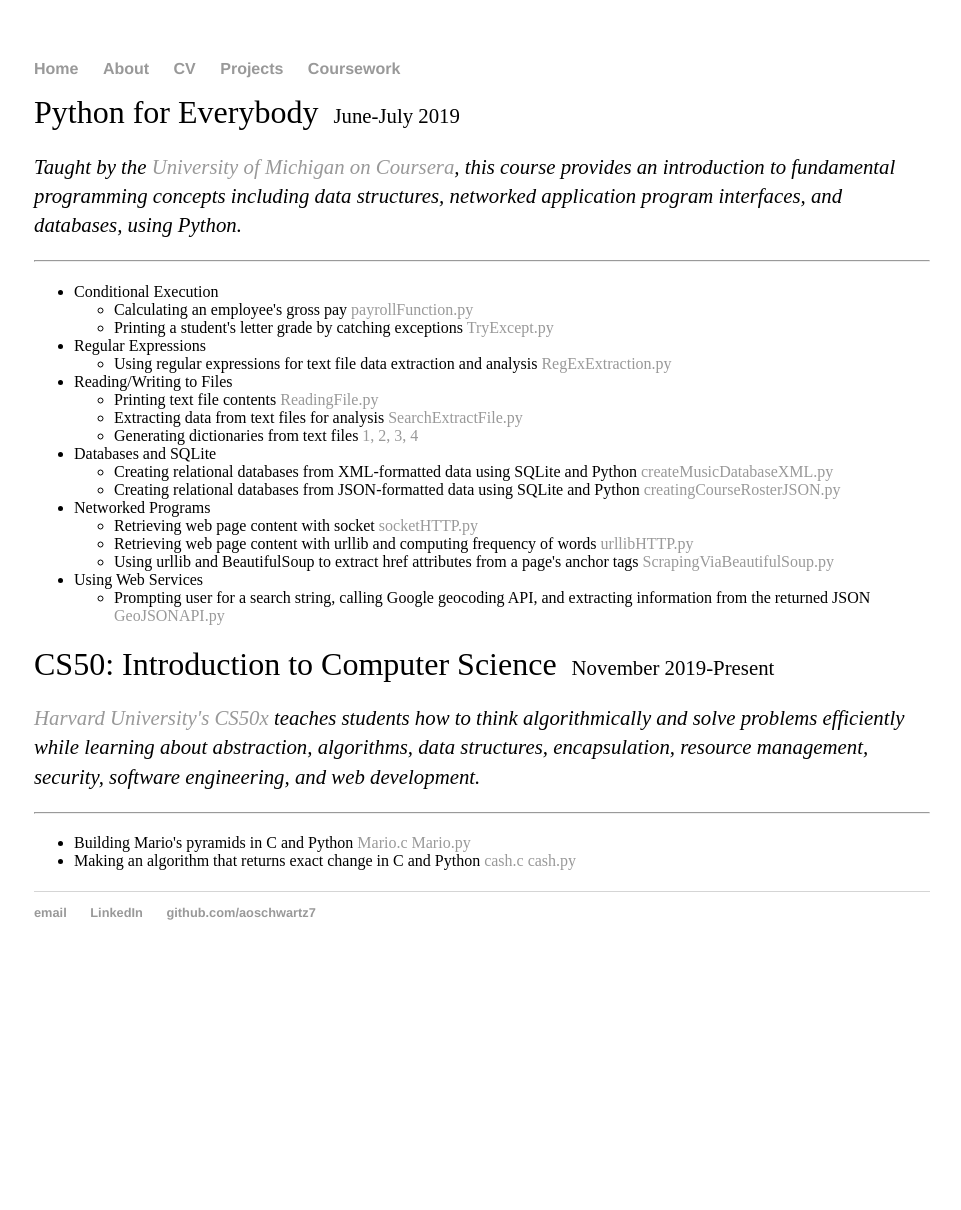
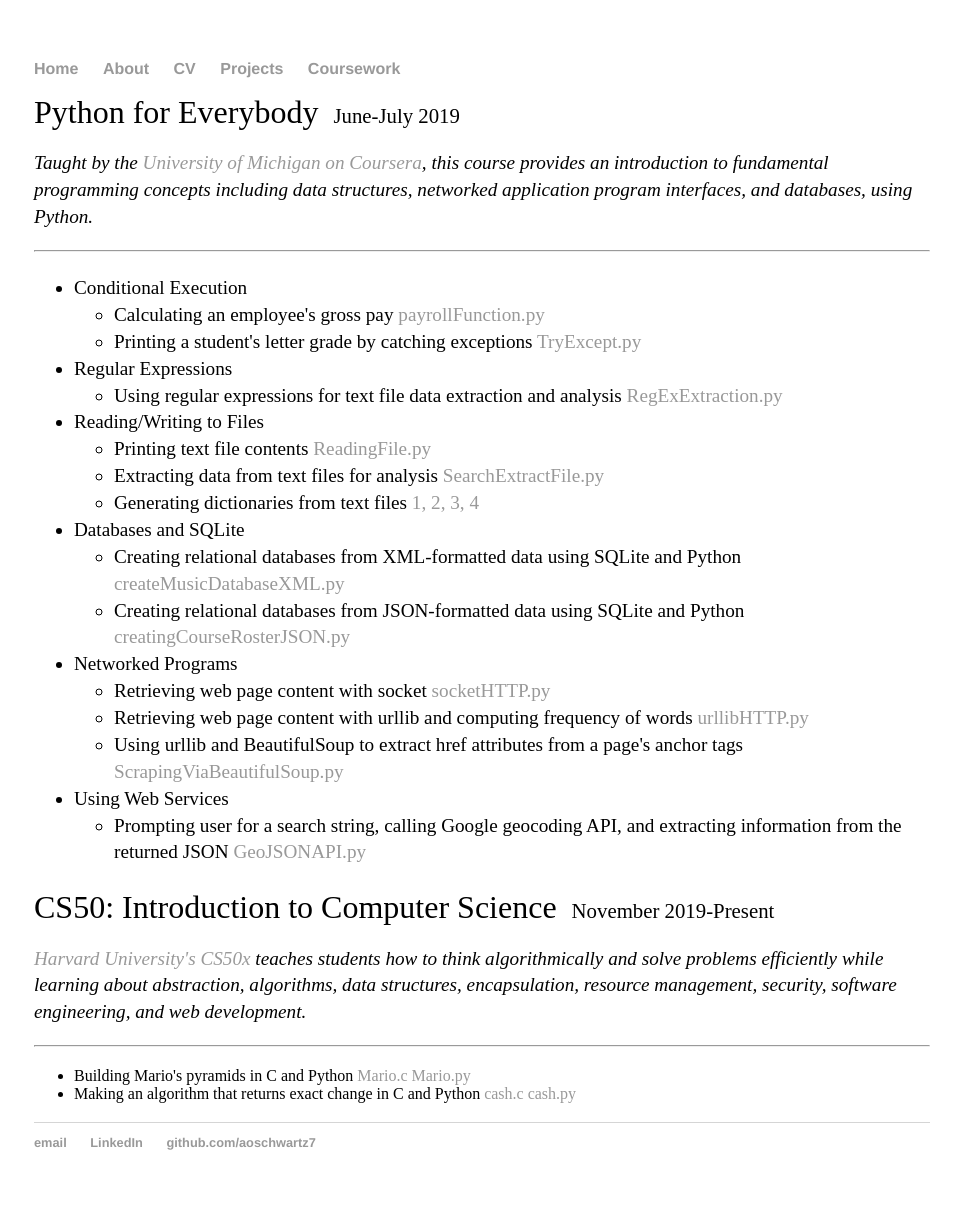
Before and after one commit to aoschwartz7/aoschwartz7.github.io, a Jekyll site: the page built from site/coursework.html, in a window 1280 px wide. Shown: the whole page, without its empty margins (158-1119 px from the left). Built offline with Jekyll 4.4.1, drawn with Linux system fonts in a browser that asks for light colours; before the commit the page ends 980 px from its top, so only the background shows below that.

Commit message:
formatting

```diff
--- a/css/main.css
+++ b/css/main.css
@@ -51,12 +51,14 @@
          padding: 15px;
 }
 p {
-    font-size: 1.3em;
+    font-size: 1.2em;
     line-height: 1.4em;
     font-family:'Helvetica', 'Arial', 'Sans-Serif'
     color: #333;
 }
 #text {
+    font-size: 1.2em;
+    line-height: 1.4em;
     font-family:'Helvetica', 'Arial', 'Sans-Serif'
     color: #333;
 }
--- a/site/coursework.html
+++ b/site/coursework.html
@@ -12,7 +12,7 @@
 </p>
 
 <hr />
-
+<div id="text">
   <p>
     <ul>
       <li>Conditional Execution
@@ -63,7 +63,7 @@
       </li>
     </ul>
   </p>
-
+</div>
 <span>CS50: Introduction to Computer Science<c>November 2019-Present</c></span>
 
 <p>
```
Lines whose indentation alone changed are shown as unchanged.
